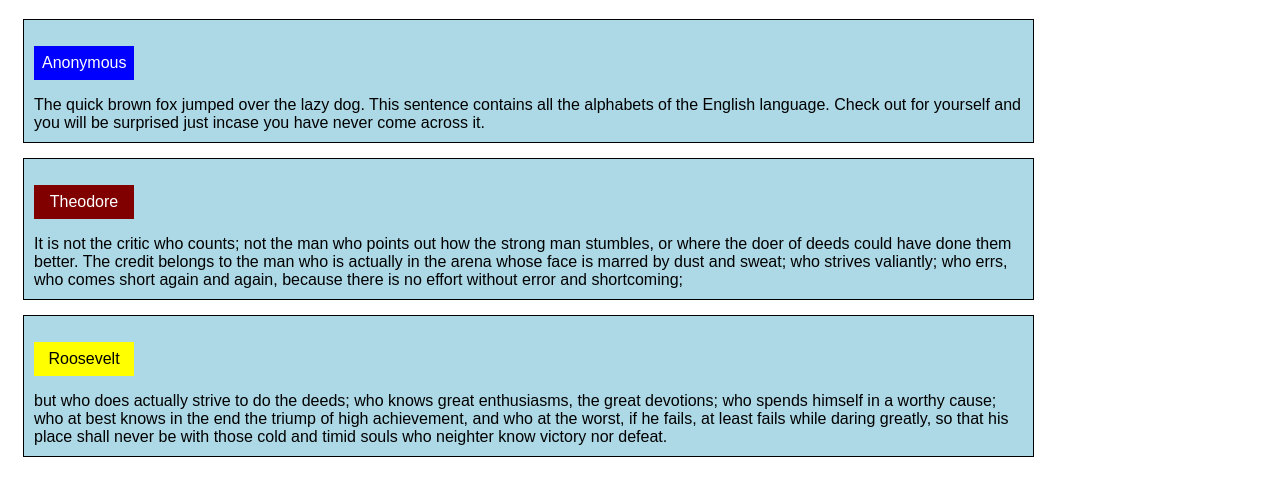
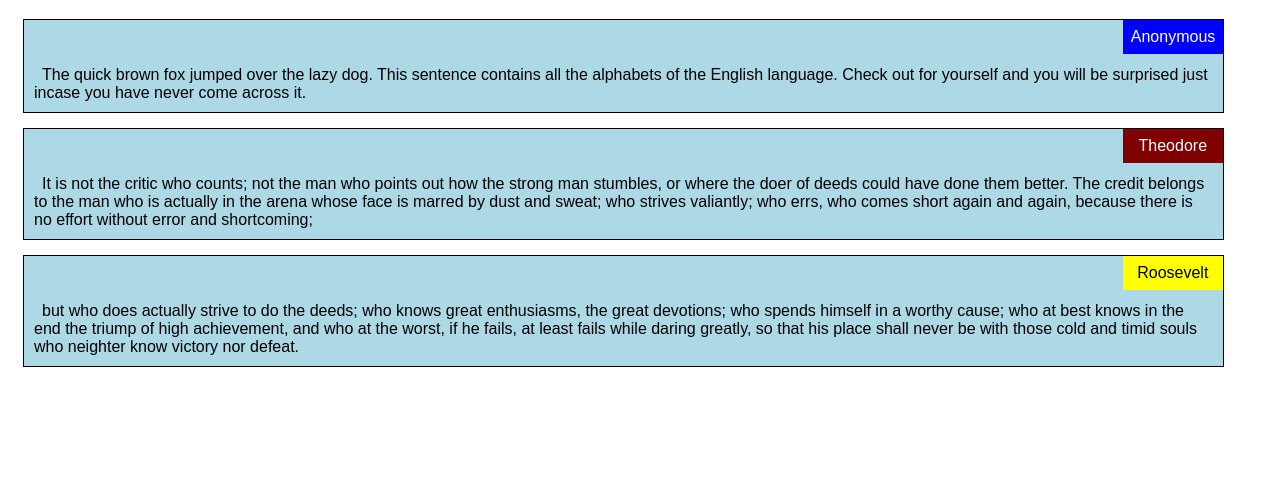
Before and after one commit to wellawet/assign1, a plain HTML site: page index.html in a window 1280 px wide. Shown: the part 61-556 px from the top of the page. Drawn offline with Linux system fonts and the light colour scheme.

Commit message:
positioning added

```diff
--- a/index.html
+++ b/index.html
@@ -9,23 +9,29 @@
     <h1>Some Quotes</h1>
 
       <div>
-        <p id="p1">Anonymous</p>
+        <nav id="p1">Anonymous</nav><br><br>
+        <nav>
         The quick brown fox jumped over the lazy dog. This sentence contains all the alphabets of the English language. Check out for yourself and you will be surprised just incase you
         have never come across it.
+        </nav>
       </div>
 
       <div>
-        <p id="p2">Theodore</p>
+        <nav id="p2">Theodore</nav> <br><br>
+        <nav>
         It is not the critic who counts; not the man who points out how the strong man stumbles, or where the doer of deeds could have done them better. The credit belongs to the man
         who is actually in the arena whose face is marred by dust and sweat; who strives valiantly; who errs, who comes short again and again, because there is no effort without error
         and shortcoming;
+        </nav>
       </div>
 
       <div>
-      <p id="p3">Roosevelt</p>
-      but who does actually strive to do the deeds; who knows great enthusiasms, the great devotions; who spends himself in a worthy cause; who at best knows in the end the triump
-      of high achievement, and who at the worst, if he fails, at least fails while daring greatly, so that his place shall never be with those cold and timid souls who neighter
-      know victory nor defeat.
+      <nav id="p3">Roosevelt</nav><br><br>
+        <nav>
+        but who does actually strive to do the deeds; who knows great enthusiasms, the great devotions; who spends himself in a worthy cause; who at best knows in the end the triump
+        of high achievement, and who at the worst, if he fails, at least fails while daring greatly, so that his place shall never be with those cold and timid souls who neighter
+        know victory nor defeat.
+        </nav>
       </div>
 
   </body>
--- a/style.css
+++ b/style.css
@@ -10,30 +10,46 @@ div {
     background-color: lightblue;
     font-family: Arial, Helvetica, sans-serif;
     border: 1px solid black;
-    width: 80%;
+    width: 95%;
     padding: 10px;
     margin: 15px;
+    position: relative;
+
 
 }
 
-p {
+nav {
     text-align: center;
     width: 100px;
     padding: 8px;
-    position: relative;
+    display: inline;
+
+
 }
 
 #p1 {
     background-color: blue;
     color: white;
+    position: absolute;
+    right:0px;
+    top:0px;
+    float: right;
+
+
 }
 
 #p2 {
     background-color: maroon;
     color: white;
+    position: absolute;
+    right:0px;
+    top:0px;
 }
 
 #p3 {
     background-color: yellow;
+    position: absolute;
+    right:0px;
+    top:0px;
 
 }
```
